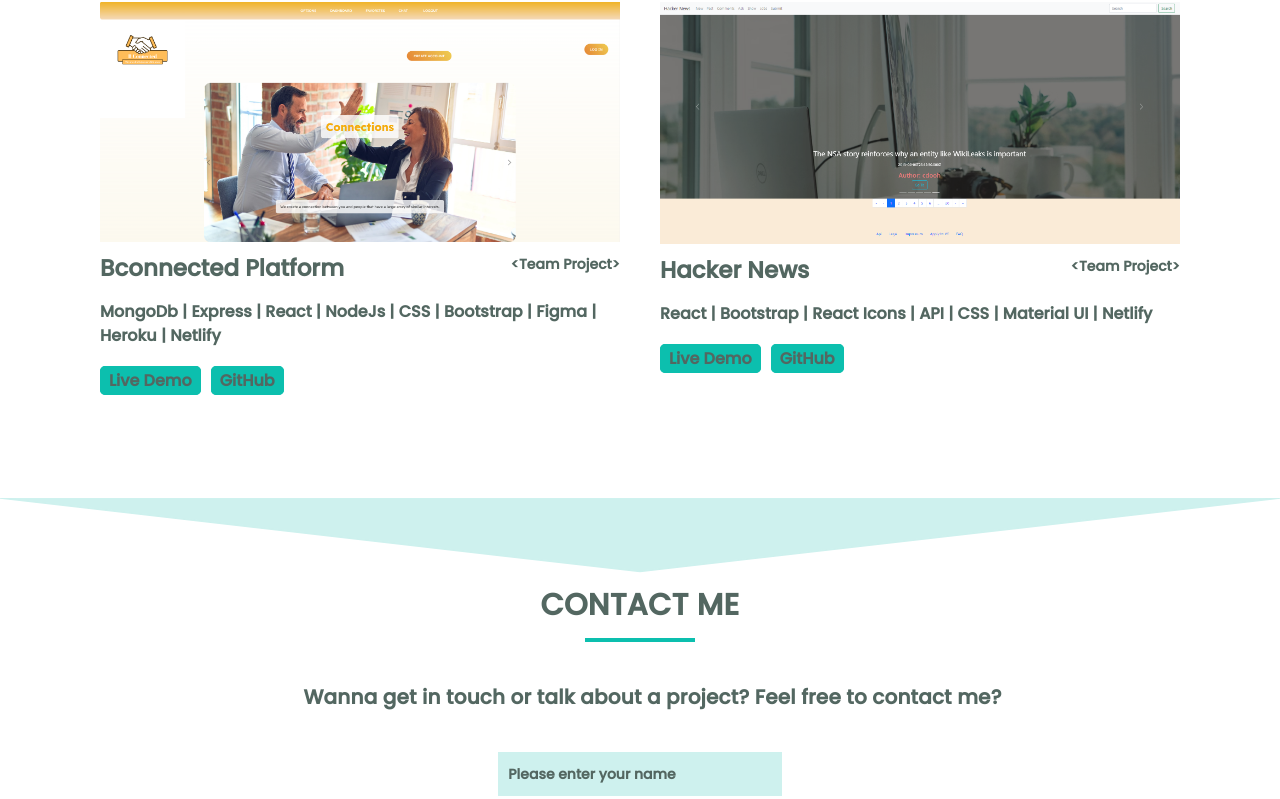
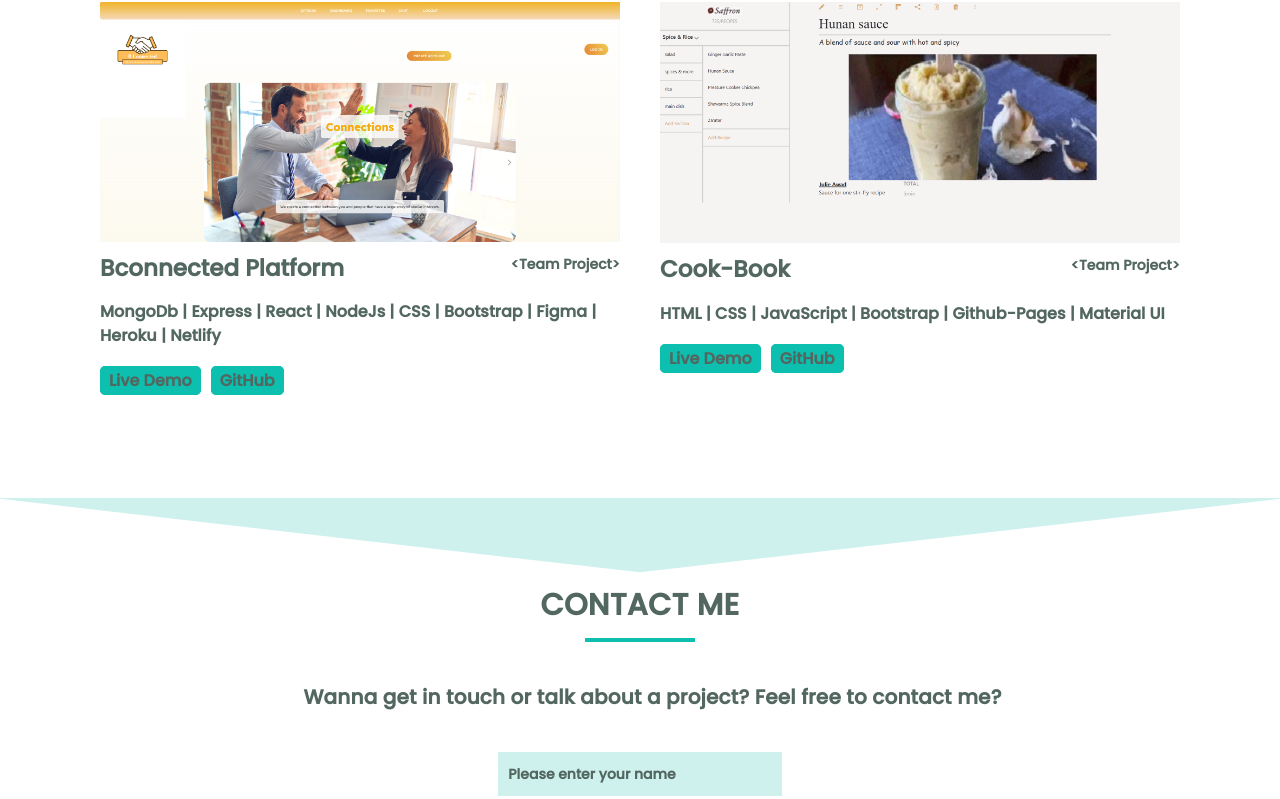
Before and after one commit to Eunnylans/Eunice_Portfolio, a React (Create React App) app: page / in a window 1280 px wide. Shown: the part 3823-4622 px from the top of the page. Built offline with nearby package versions, Linux system fonts and the light colour scheme; a web font is replaced by a local one.

Commit message:
Finishing Touch

```diff
--- a/src/Components/Messages.js
+++ b/src/Components/Messages.js
@@ -76,9 +76,7 @@
         </svg>
         <div id="contact" className={`wrapper ${fadeIn ? "fadeIn" : null}`}>
           <Fade left>
-            <Typography
-              className={`contactTypo ${fadeIn ? "fadeIn" : null}`}
-            >
+            <Typography className={`contactTypo ${fadeIn ? "fadeIn" : null}`}>
               CONTACT ME
             </Typography>
           </Fade>
--- a/src/Components/Projects.js
+++ b/src/Components/Projects.js
@@ -3,8 +3,8 @@
 import Fade from "react-reveal/Fade";
 import project2 from "../assets/Admin-Dashboard.png";
 import project3 from "../assets/bbconnected.png";
+import project4 from "../assets/CookBook.png";
 import project1 from "../assets/GUSAPP.png";
-import project4 from "../assets/HackerNews.png";
 import UIContext from "../context/ui-context";
 import SectionTitle from "../UIcomponents/SectionTitle";
 
@@ -40,14 +40,14 @@
     github: "https://github.com/SawaMohamed/bbconnected",
   },
   {
-    title: "Hacker News",
+    title: "Cook-Book",
     subtitle: "<Team Project>",
     techName:
-      "React | Bootstrap | React Icons | API | CSS | Material UI | Netlify",
+      "HTML | CSS | JavaScript | Bootstrap | Github-Pages | Material UI",
     src: project4,
     alt: "calculator",
-    livedemo: "https://github.com/Eunnylans",
-    github: "https://github.com/Eunnylans",
+    livedemo: "https://eunnylans.github.io/Cook_Book_Group_One/",
+    github: "https://github.com/Eunnylans/Cook_Book_Group_One",
   },
 ];
 
--- a/src/styles/components/_aboutme.scss
+++ b/src/styles/components/_aboutme.scss
@@ -131,6 +131,7 @@
     .colz-icon {
       display: flex;
       flex-direction: row;
+      cursor: pointer;
       justify-content: center;
       color: $aqua;
       font-size: $fontsize-largeText;
@@ -138,7 +139,7 @@
       padding: 8px;
       padding-left: 0px;
       &:hover {
-        transform: scale(1.5);
+        transform: scale(1.2);
       }
     }
   }
```
Also changed, not shown: src/Assets/CookBook.png (added).
